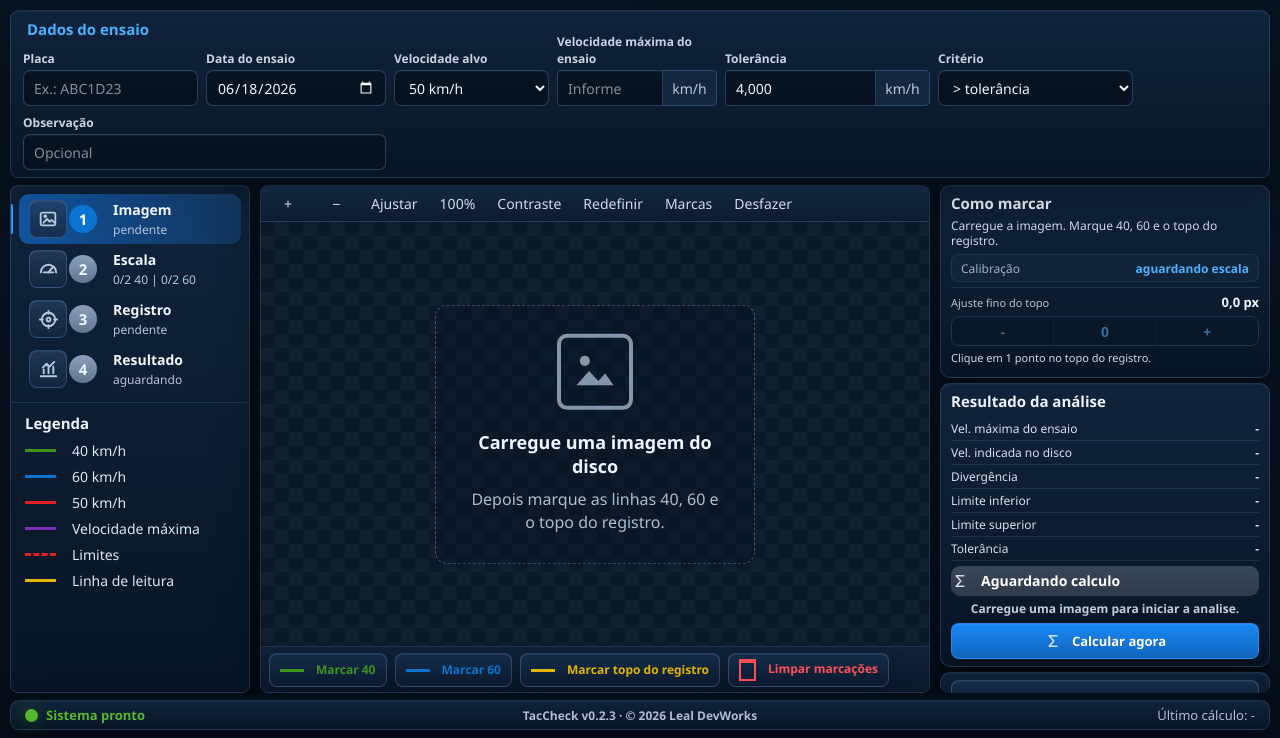
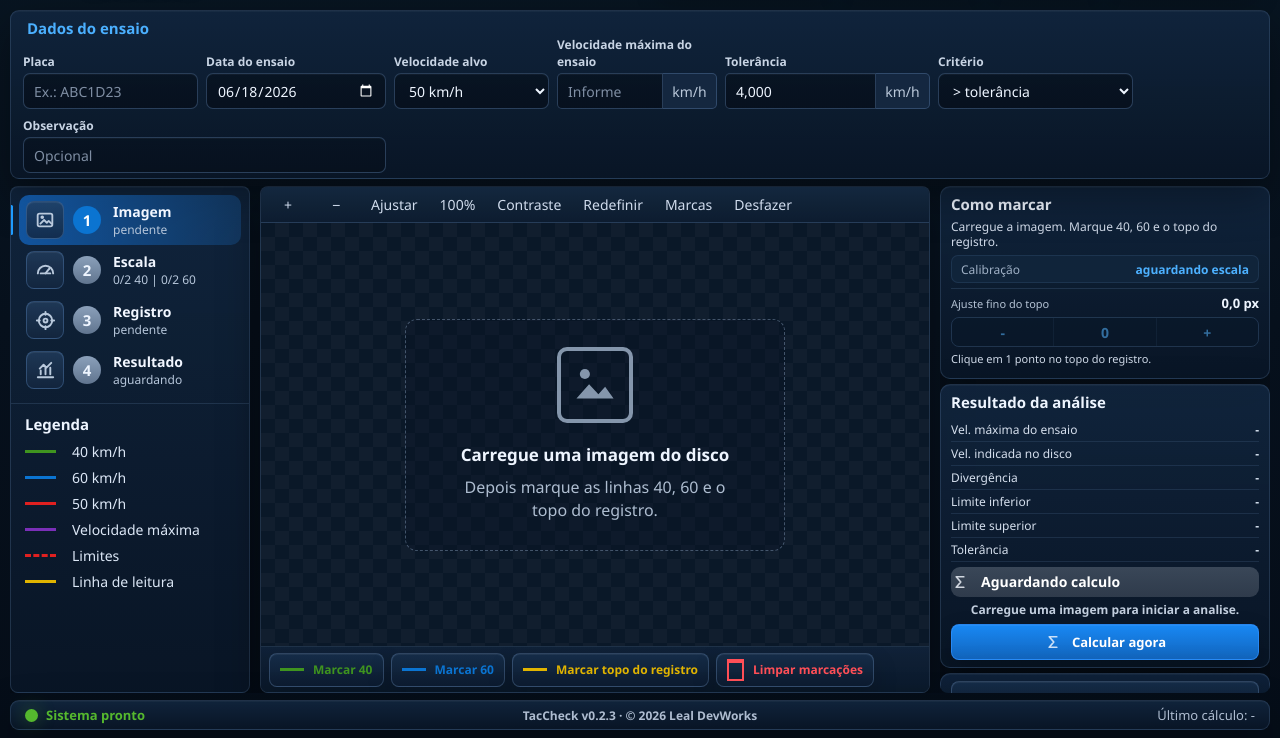
Before and after one commit to lealdevWorks/TacCheck, a website: page index.html in a window 1280 px wide. Shown: the part 62-800 px from the top of the page. Drawn offline with Linux system fonts and the light colour scheme.

Commit message:
Polish compact visual layout

```diff
--- a/index.html
+++ b/index.html
@@ -10,7 +10,7 @@
     <link rel="apple-touch-icon" href="./assets/brand/apple-touch-icon.png">
     <link rel="manifest" href="./assets/brand/site.webmanifest?v=0.2.4">
     <meta name="theme-color" content="#071b35">
-    <link rel="stylesheet" href="./src/styles/main.css?v=0.2.6">
+    <link rel="stylesheet" href="./src/styles/main.css?v=0.2.7">
   </head>
   <body>
     <div class="app-shell">
--- a/src/styles/main.css
+++ b/src/styles/main.css
@@ -1723,7 +1723,7 @@ html[data-theme="dark"] .image-viewer {
 .exam-bar {
   min-height: 82px;
   gap: 8px;
-  padding: 24px 12px 8px;
+  padding: 28px 12px 6px;
 }
 
 .exam-bar::before {
@@ -1755,6 +1755,23 @@ select,
   border-radius: 8px;
 }
 
+.canvas-panel,
+.canvas-wrap,
+.image-viewer,
+.tool-strip,
+.mark-toolbar {
+  scrollbar-width: none;
+  -ms-overflow-style: none;
+}
+
+.canvas-panel::-webkit-scrollbar,
+.canvas-wrap::-webkit-scrollbar,
+.image-viewer::-webkit-scrollbar,
+.tool-strip::-webkit-scrollbar,
+.mark-toolbar::-webkit-scrollbar {
+  display: none;
+}
+
 .steps {
   padding: 8px;
 }
@@ -1764,24 +1781,33 @@ select,
   gap: 8px;
   min-height: 48px;
   padding: 6px 10px;
+  align-items: center;
 }
 
 .step::before {
   width: 36px;
   height: 36px;
+  align-self: center;
+  justify-self: center;
 }
 
 .step strong {
   width: 28px;
   height: 28px;
+  align-self: center;
+  justify-self: center;
 }
 
 .step span {
+  align-self: center;
   font-size: 14px;
+  line-height: 1.12;
 }
 
 .step small {
+  margin-top: 3px;
   font-size: 12px;
+  line-height: 1.12;
 }
 
 .legend {
@@ -1864,6 +1890,7 @@ select,
   min-height: 40px;
   padding: 5px 8px;
   gap: 10px;
+  overflow: hidden;
 }
 
 .tool-strip button {
@@ -1874,14 +1901,31 @@ select,
 .mark-toolbar {
   min-height: 52px;
   padding: 6px 10px;
-  gap: 8px;
+  gap: 9px;
+  overflow: hidden;
 }
 
 .mark-toolbar .button {
+  display: inline-flex;
+  align-items: center;
+  justify-content: center;
+  gap: 9px;
   min-height: 36px;
   min-width: 116px;
-  padding: 0 10px;
+  padding: 0 12px;
   font-size: 13px;
+  font-weight: 850;
+  line-height: 1;
+}
+
+.mark-toolbar .button::before {
+  flex: 0 0 auto;
+  margin-right: 0;
+  vertical-align: initial;
+}
+
+#clearMarksButton::before {
+  display: inline-block;
 }
 
 #markTopButton {
@@ -1903,6 +1947,21 @@ select,
   height: 13px;
 }
 
+.empty-state {
+  width: min(380px, calc(100% - 48px));
+  min-height: 246px;
+  padding: 24px 28px;
+}
+
+.empty-state strong {
+  white-space: nowrap;
+  font-size: 17px;
+}
+
+.empty-state span {
+  max-width: 286px;
+}
+
 @media (max-width: 1366px) {
   .workbench {
     grid-template-columns: 240px minmax(0, 1fr) 330px;
@@ -1970,6 +2029,7 @@ select,
 
   .mark-toolbar .button {
     min-width: 106px;
+    padding: 0 10px;
     font-size: 12px;
   }
 
@@ -2013,7 +2073,11 @@ select,
 
   .exam-bar {
     min-height: 76px;
-    padding: 22px 12px 7px;
+    padding: 25px 12px 5px;
+  }
+
+  .exam-bar::before {
+    top: 7px;
   }
 
   input,
@@ -2045,6 +2109,7 @@ select,
   .mark-toolbar {
     min-height: 46px;
     padding: 5px 8px;
+    gap: 7px;
   }
 
   .mark-toolbar .button {
@@ -2054,4 +2119,9 @@ select,
   .status-bar {
     min-height: 30px;
   }
-}
+
+  .empty-state {
+    min-height: 232px;
+    padding: 22px 24px;
+  }
+}
```
